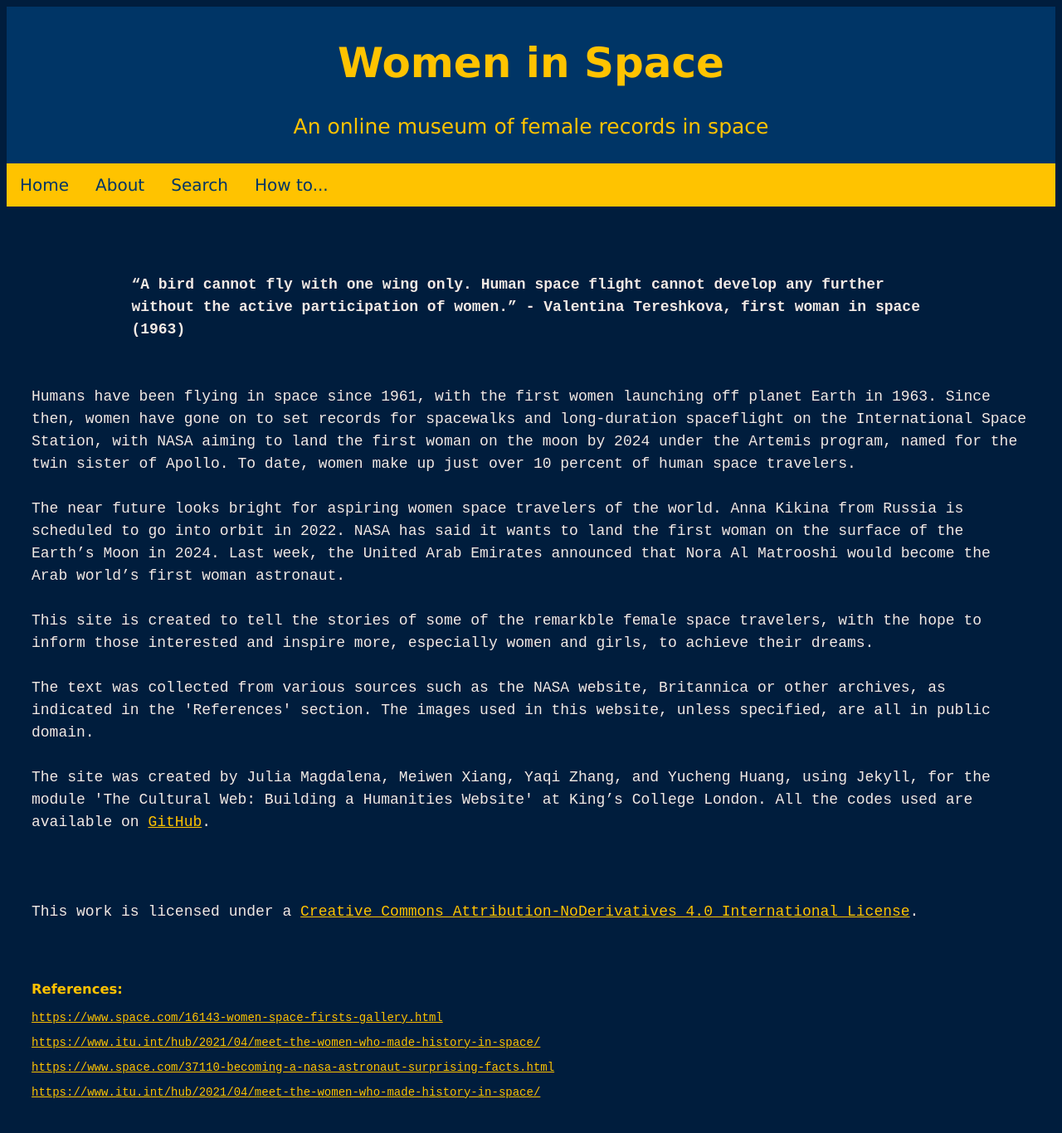
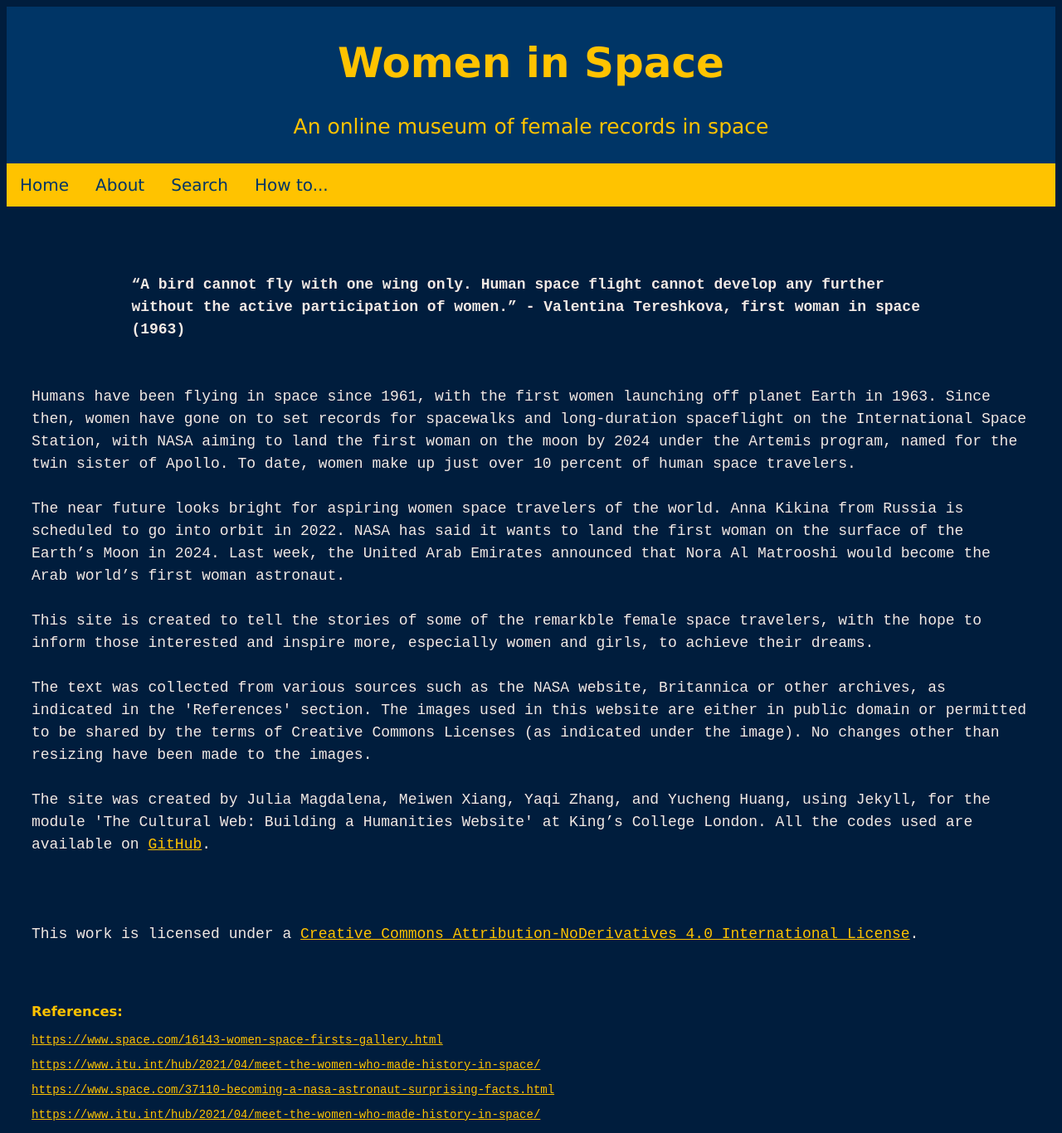
Before and after one commit to Matchachocolate/redo, a Jekyll site: the page built from about.markdown, in a window 1280 px wide. Shown: the whole page at 83% size. Built offline with Jekyll 4.4.1, drawn with Linux system fonts in a browser that asks for light colours; before the commit the page ends 1339 px from its top, so only the background shows below that.

Commit message:
added sources

```diff
--- a/_data/info.csv
+++ b/_data/info.csv
@@ -1,4 +1,4 @@
-name,year,nationality,time-in-space,record,birth,hobbies,biography-src-1,biography-src-2,img-url,attribution,atlink,license,cclink
+name,year,nationality,time-in-space,record,birth,hobbies,biography-src-1,biography-src-2,image-url,attribution,atlink,license,cclink
 Valentina Tereshkova,1963,Soviet / Russian,"2 days, 22 hours, and 50 minutes",First woman in space,6.03.1937,parachuting,https://www.space.com/21571-valentina-tereshkova.html,,https://commons.wikimedia.org/wiki/File:RIAN_archive_612748_Valentina_Tereshkova.jpg,"RIA Novosti archive, image #612748 / Alexander Mokletsov",https://commons.wikimedia.org/wiki/File:RIAN_archive_612748_Valentina_Tereshkova.jpg,CC BY-SA 3.0,https://creativecommons.org/licenses/by-sa/3.0/deed.en
 Svetlana Savitskaya,1982,Soviet / Russian,"19 days, 17 hours, and 06 minutes",First woman to spacewalk,08.08.1948,"needlework, cooking, movies",https://www.space.com/svetlana-savitskaya-biography,,"https://commons.wikimedia.org/wiki/File:Svetlana_Savitskaya,_7_December_2018.jpg",Kremlin.ru,http://www.kremlin.ru/,CC BY 4.0,https://creativecommons.org/licenses/by/4.0/deed.en
 Sally Ride,1983,the United States of America,"14 days, 7 hours, and 46 minutes",First American woman in space,26.05.1951,"running, playing tennis, volleyball, and softball","https://www.nytimes.com/2012/07/24/science/space/sally-ride-trailblazing-astronaut-dies-at-61.html
--- a/about.markdown
+++ b/about.markdown
@@ -22,7 +22,7 @@ permalink: /about/
     This site is created to tell the stories of some of the remarkble female space travelers, with the hope to inform those interested and inspire more, especially women and girls, to achieve their dreams.
     <br>
     <br>
-    The text was collected from various sources such as the NASA website, Britannica or other archives, as indicated in the 'References' section. The images used in this website, unless specified, are all in public domain.
+    The text was collected from various sources such as the NASA website, Britannica or other archives, as indicated in the 'References' section. The images used in this website are either in public domain or permitted to be shared by the terms of Creative Commons Licenses (as indicated under the image). No changes other than resizing have been made to the images.
     <br>
     <br>
     The site was created by Julia Magdalena, Meiwen Xiang, Yaqi Zhang, and Yucheng Huang, using Jekyll, for the module 'The Cultural Web: Building a Humanities Website' at King’s College London. All the codes used are available on <a href="https://github.com/Matchachocolate/redo">GitHub</a>.
```
Also changed, not shown: _layouts/astronaut.html (+6 -4 lines), how-to.md (+1 -0 lines), README.md.
